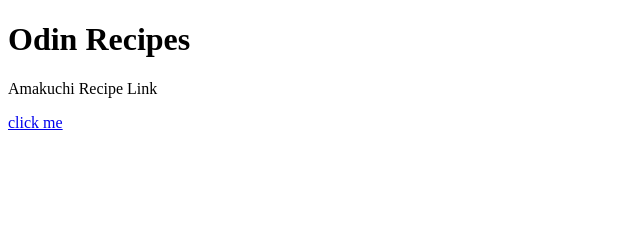
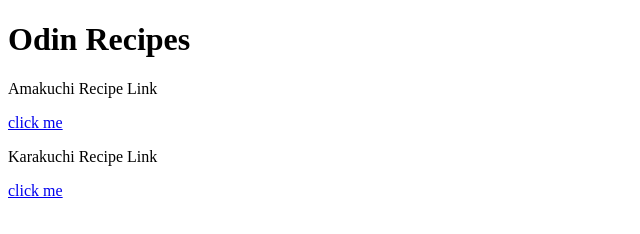
Before and after one commit to adang101/odin-recipes, a plain HTML site: page index.html in a window 1280 px wide. Shown: the whole page, without its empty margins (0-640 px from the left). Drawn offline with Linux system fonts and the light colour scheme.

Commit message:
Modify index.html and karakuchi.html

```diff
--- a/index.html
+++ b/index.html
@@ -9,5 +9,8 @@
         <h1>Odin Recipes</h1>
         <p>Amakuchi Recipe Link</p>
         <a href="recipes/amakuchi.html">click me</a>
+
+        <p>Karakuchi Recipe Link</p>
+        <a href="recipes/karakuchi.html">click me</a>
     </body>
 </html>
```
Also changed, not shown: recipes/karakuchi.html (+1 -0 lines).
